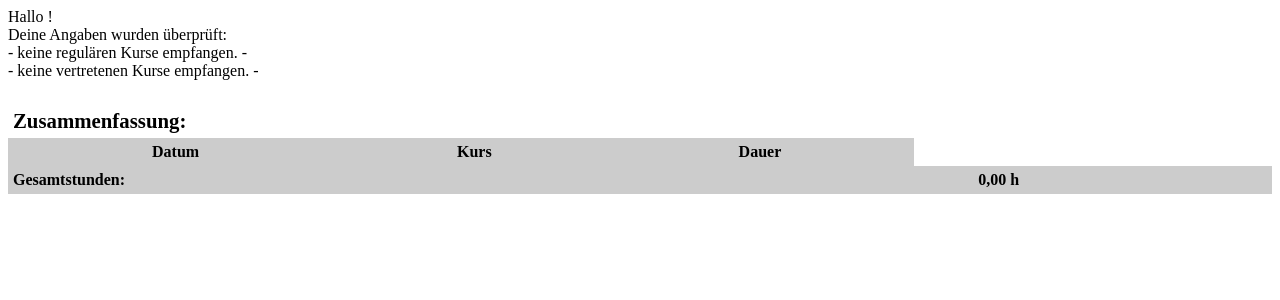
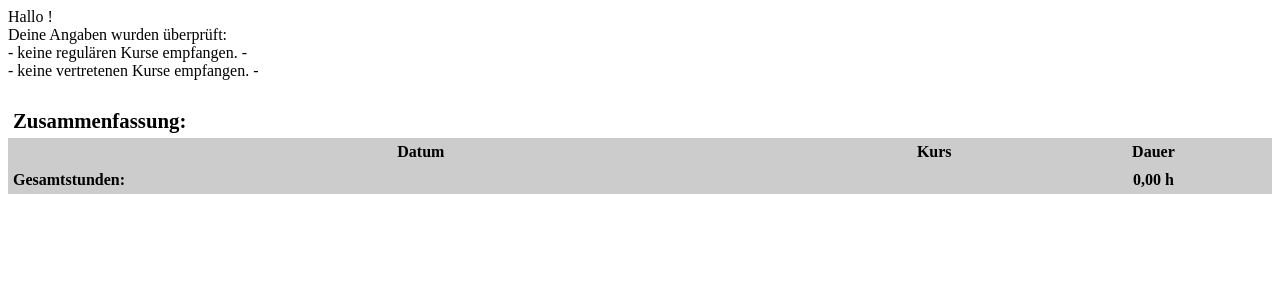
Before and after one commit to CVNfan/Online-Abrechnung, a PHP site: page /send.php in a window 1280 px wide. Shown: the top 300 px of the page. Run offline with PHP 8.4, Linux system fonts and the light colour scheme; data that the repository does not hold is empty.

Commit message:
formatierung
mehrere kursleiter pro zeile
abfrage ob kurs schon gehalten/gehaltenzahl noch FEHLERHAFT!!!

```diff
--- a/pdf-data.php
+++ b/pdf-data.php
@@ -11,15 +11,12 @@ echo '
 <table cellpadding="5" cellspacing="0" style="width: 100%; ">
 
  <tr>
- <td style="font-size:1.3em; font-weight: bold; text-align: left;">
+ <td colspan="1" style="font-size:1.3em; font-weight: bold; text-align: left;">
 <br>
 Zusammenfassung:
 <br>
  </td>
  </tr>
-</table>
-
-<table cellpadding="5" cellspacing="0" style="width: 100%;" border="0">
  <tr style="background-color: #cccccc; padding:5px;">
  <td style="padding:5px;"><b>Datum</b></td>
  <td style="text-align: center;"><b>Kurs</b></td>
@@ -63,7 +60,7 @@ Zusammenfassung:
   }
   if(isset($vertretungen))
   {
-    echo "<tr><td><b>Vertretungen:</b></td></tr>";
+    echo "<tr style='width:100%;'><td><b>Vertretungen:</b></td></tr>";
     $date = null;
     foreach($vertretungen as &$value)
     {
@@ -74,13 +71,13 @@ Zusammenfassung:
       //hinmalen der Kurse, ungültige Kurse bereits im Vorraus gelöscht
       if($date == $value[0])
       {
-        echo "<tr><td>Kursnummer: $value[4]</td><td>$value[5]</td><td>$value[6]min</td></tr>";
+        echo "<tr style='width:100%;'><td>Kursnummer: $value[4]</td><td>$value[5]</td><td>$value[6]min</td></tr>";
       }
       else
       {
         $date = $value[0];
         echo "<tr><td style='text-align:center;'>$value[1], den $date:</td></tr>";
-        echo "<tr><td>Kursnummer: $value[4]</td><td>$value[5]</td><td>$value[6]min</td></tr>";
+        echo "<tr style='width:100%;'><td>Kursnummer: $value[4]</td><td>$value[5]</td><td>$value[6]min</td></tr>";
       }
       $vertretungStunden += $value[6];
       //echo "<br>Datum - Beginn-EndeUhr - Kursnummer - Kurstitel => DauerMin";
@@ -94,9 +91,9 @@ if(isset($sparten))
     $stundenzahl = ${$value.'Stunden'}/60;
     echo '
       <tr style="background-color: #cccccc; padding:5px;">
-        <td colspan="3" style="text-align: left;"><b>'.$value.'stunden: </b></td>
+        <td style="text-align: left;"><b>'.$value.'stunden: </b></td>
         <td></td>
-        <td style="text-align: left;"><b>'.number_format(${$value.'Stunden'}/60, 2, ',', '').' h</b></td>
+        <td><b>'.number_format(${$value.'Stunden'}/60, 2, ',', '').' h</b></td>
       </tr>';
     $query = "INSERT INTO `Rechnungen` (`Vorname`, `Nachname`, `ID`, `Monat`,`Sparte`,`Anzahl`) VALUES ('$firstname', '$lastname', '$user[0]', 'piep', '$value','$stundenzahl');";
     $result = mysqli_query($connection,$query);
@@ -106,17 +103,17 @@ if($vertretungStunden > 0)
 {
   echo '
     <tr style="background-color: #cccccc; padding:5px;">
-      <td colspan="3" style="text-align: left;"><b>Vertretungen: </b></td>
+      <td style="text-align: left;"><b>Vertretungen: </b></td>
       <td></td>
-      <td style="text-align: left;"><b>'.number_format($vertretungStunden/60, 2, ',', '').' h</b></td>
+      <td><b>'.number_format($vertretungStunden/60, 2, ',', '').' h</b></td>
     </tr>';
 }
 
 echo'
             <tr style="background-color: #cccccc; padding:5px;">
-                <td colspan="3" style="text-align: left;"><b>Gesamtstunden: </b></td>
+                <td style="text-align: left;"><b>Gesamtstunden: </b></td>
                 <td></td>
-                <td style="text-align: left;"><b>'.number_format($gesamtStunden/60, 2, ',', '').' h</b></td>
+                <td><b>'.number_format($gesamtStunden/60, 2, ',', '').' h</b></td>
             </tr>
         </table>
 <br><br><br>';
--- a/send.php
+++ b/send.php
@@ -7,6 +7,9 @@
       td
       {
         text-align: center;
+      }
+      tr{
+        width:100%;
       }
       </style>
   </head>
@@ -182,6 +185,7 @@ ini_set('display_startup_errors', 1);
         if (!mysqli_query($connection,$query)) die(mysqli_error($connection)."Befehl für gehaltenzahl nicht gültig");
         $row = mysqli_fetch_array($result);
         $gehaltenzahl = intval($row["gehaltenzahl"]);
+        unset($row);
         //console("gehaltenzahl $gehaltenzahl");
 
         if($is_feiertag || $is_ferientag)
@@ -194,14 +198,35 @@ ini_set('display_startup_errors', 1);
             $is_feiertag = false;
             $is_ferientag = false;
           }
+          unset($row);
         }
 
         //vgl Trainer- und Kurszahl
         if($gehaltenzahl < $trainerzahl && !$is_feiertag && !$is_ferientag) //wenn noch nicht alle eingetragen, Abrechnung
         {
           //Kurs in 'GehalteneKurse' eintragen
-          $query = "INSERT INTO `gehalteneKurse` (`Kursnummer`, `Kurstitel`, `Datum`, `KursleiterTats`) VALUES ('$value[4]', '$value[5]', '$value[0]', '$user[0]');";
+          $query = "SELECT `EintragsID`, `KursleiterTats1`, `KursleiterTats2`, `KursleiterTats3`, `KursleiterTats4` FROM `gehalteneKurse` WHERE Datum='$value[0]' AND Kursnummer='$value[4]'";
           $result = mysqli_query($connection,$query);
+          if($result)  $row = mysqli_fetch_array($result);
+          print_r($row);
+          print_r($row[0]);
+
+
+          if(isset($row[0]))
+          {
+            for($i = 0; $row[$i]!=''; $i++) $number = $i;
+            $kursleiter = 'KursleiterTats'.$number;
+            echo "kursleiter = $kursleiter";
+            $query = "UPDATE `gehalteneKurse` SET $kursleiter='$user[0]' WHERE EintragsID='$row[0]'";
+            echo $query;
+            $result = mysqli_query($connection,$query);
+
+          }
+          else
+          {
+            $query = "INSERT INTO `gehalteneKurse` (`Kursnummer`, `Kurstitel`, `Datum`, `KursleiterTats`) VALUES ('$value[4]', '$value[5]', '$value[0]', '$user[0]');";
+            $result = mysqli_query($connection,$query);
+          }
 
           //hinmalen der Kurse
           if($date == $value[0])
```
